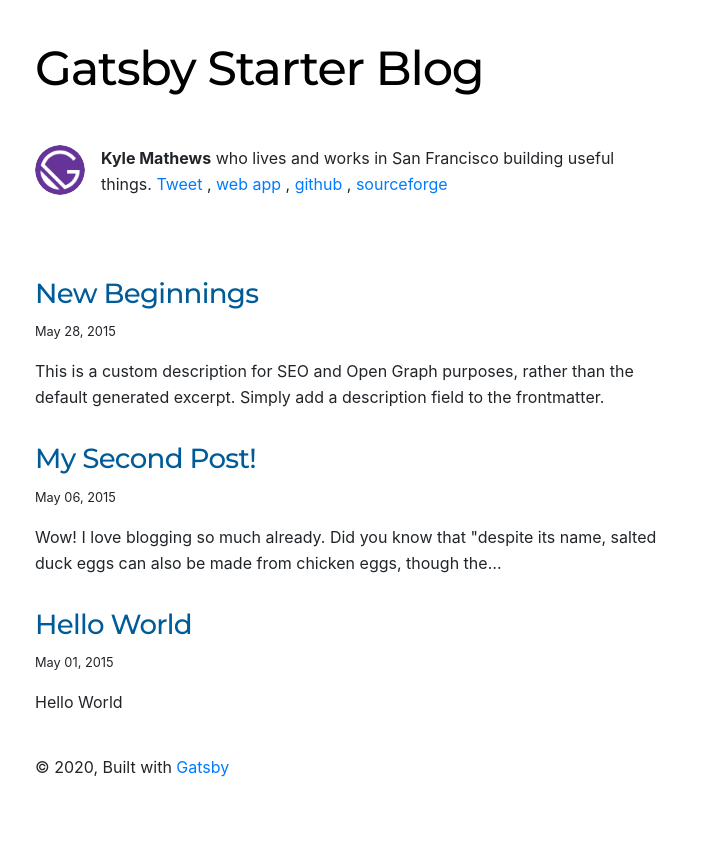
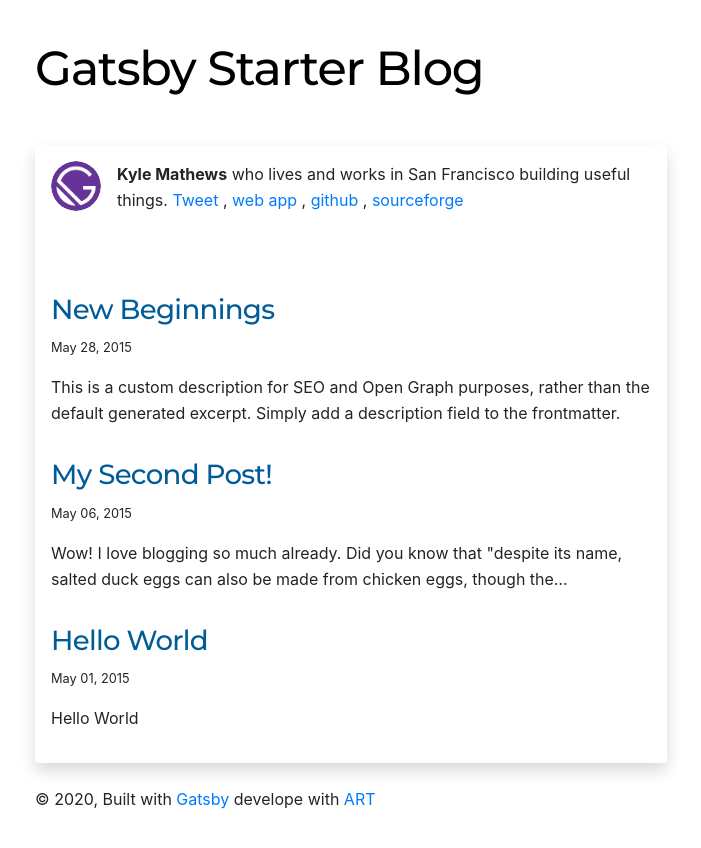
Before and after one commit to gatsbio/resto, a Gatsby site: page / in a window 1280 px wide. Shown: the whole page, without its empty margins (289-990 px from the left). Built offline with nearby package versions, Linux system fonts and the light colour scheme; Gatsby itself is replaced by a stand-in of ours.

Commit message:
Update layout.js

```diff
--- a/src/components/layout.js
+++ b/src/components/layout.js
@@ -23,11 +23,11 @@
   return (
     <div className="global-wrapper" data-is-root-path={isRootPath}>
       <header className="global-header">{header}</header>
-      <main>{children}</main>
+      <main class="shadow rounded p-3 pmd-5">{children}</main>
       <footer>
         © {new Date().getFullYear()}, Built with
         {` `}
-        <a href="https://www.gatsbyjs.com">Gatsby</a>
+        <a href="https://www.gatsbyjs.com" target="blank">Gatsby</a> develope with <a href="https://gatsbyart.web.app">ART</a>
       </footer>
     </div>
   )
```
